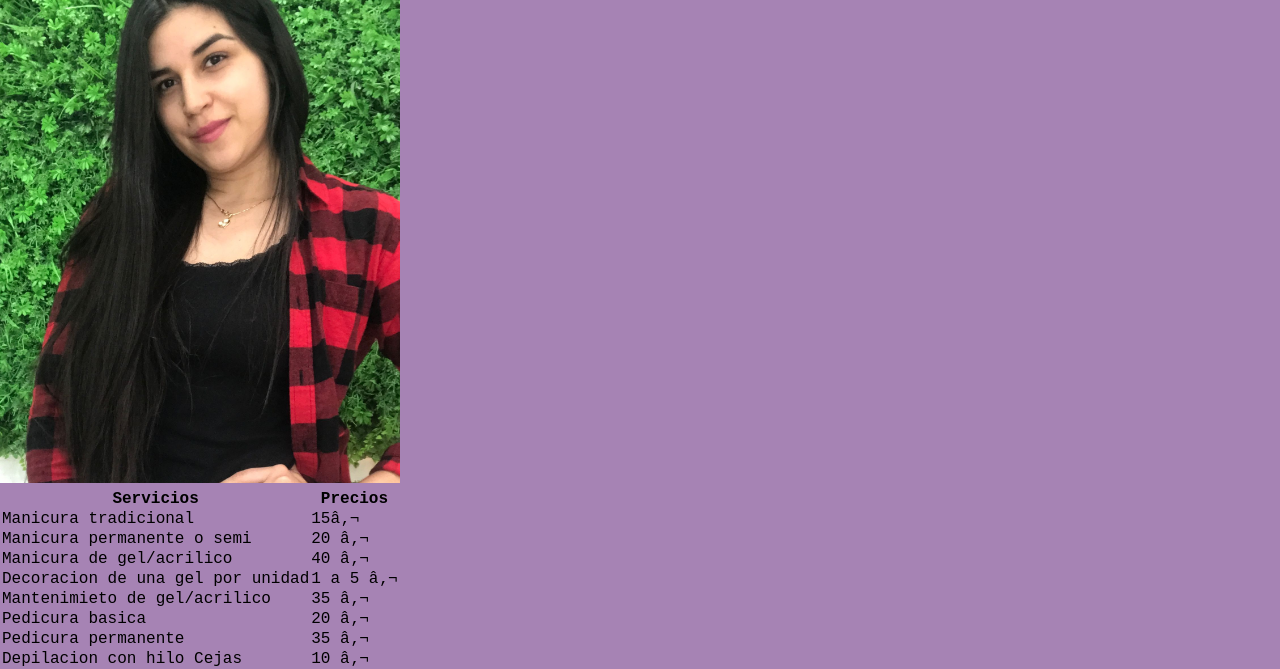
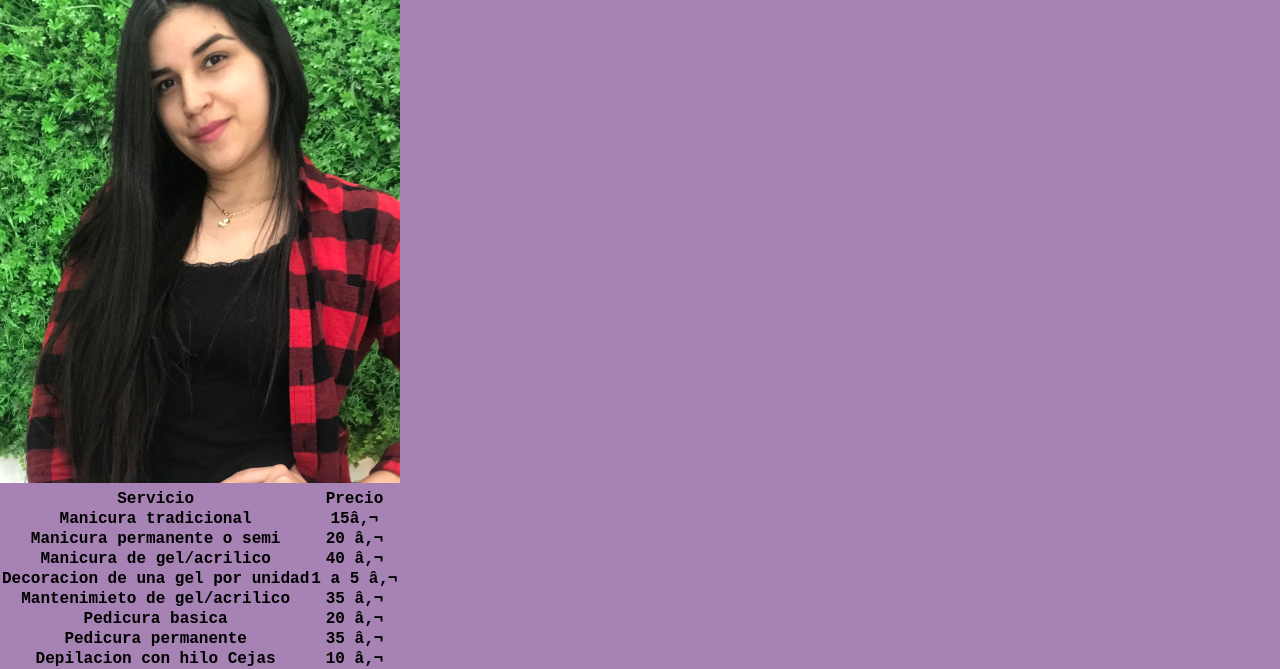
Before and after one commit to carlosmonroyzapata/lejanails, a plain HTML site: page index.html in a window 1280 px wide. Shown: the part 122-791 px from the top of the page. Drawn offline with Linux system fonts and the light colour scheme.

Commit message:
Nueva distribucion tabla de precios

```diff
--- a/index.html
+++ b/index.html
@@ -41,48 +41,53 @@
                 <img src="img/aleja.jpeg" width="400"/>
                 </div>
 
-                <div class="tabla">
+                <div class="">
                 <table id="Precios">
+                    <thead>
                         <tr>
-                        <th>Servicios</td>
-                        <th>Precios</td>
+                            <th>Servicio</th>
+                            <th>Precio</th>
+                        </tr>
+                    </thead>
+
+                    <tbody>
+                        <tr>
+                            <th>Manicura tradicional</th>
+                            <th>15€</th>
                         </tr>
                         <tr>
-                        <td>Manicura tradicional</td>
-                        <td>15€</td>
+                            <th>Manicura permanente o semi</th>
+                            <th>20 €</th>
                         </tr>
                         <tr>
-                        <td>Manicura permanente o semi</td>
-                        <td>20 €</td>
+                            <th>Manicura de gel/acrilico</th>
+                            <th>40 €</th>
                         </tr>
                         <tr>
-                        <td>Manicura de gel/acrilico</td>
-                        <td>40 €</td>
+                            <th>Decoracion de una gel por unidad</th>
+                            <th>1 a 5 €</th>
                         </tr>
                         <tr>
-                        <td>Decoracion de una gel por unidad</td>
-                        <td>1 a 5 €</td>
+                            <th>Mantenimieto de gel/acrilico</th>
+                            <th>35 €</th>
                         </tr>
                         <tr>
-                        <td>Mantenimieto de gel/acrilico</td>
-                        <td>35 €</td>
+                            <th>Pedicura basica</th>
+                            <th>20 €</th>
                         </tr>
                         <tr>
-                        <td>Pedicura basica</td>
-                        <td>20 €</td>
+                            <th>Pedicura permanente</th>
+                            <th>35 €</th>
                         </tr>
                         <tr>
-                        <td>Pedicura permanente</td>
-                        <td>35 €</td>
+                            <th>Depilacion con hilo Cejas</th>
+                            <th>10 €</th>
                         </tr>
                         <tr>
-                        <td>Depilacion con hilo Cejas</td>
-                        <td>10 €</td>
+                            <th>Depilacion con hilo Bigote</th>
+                            <th>7 €</th>
                         </tr>
-                    <tr>
-                        <td>Depilacion con hilo Bigote</td>
-                        <td>7 €</td>
-                    </tr>
+                    </tbody>
                 </table>
                 </div>
 
```
Lines whose indentation alone changed are shown as unchanged.
